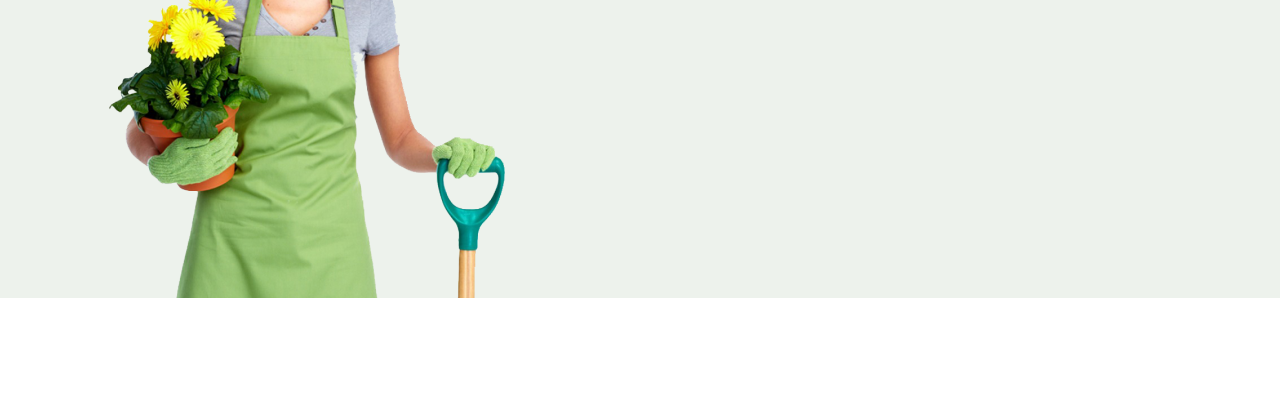
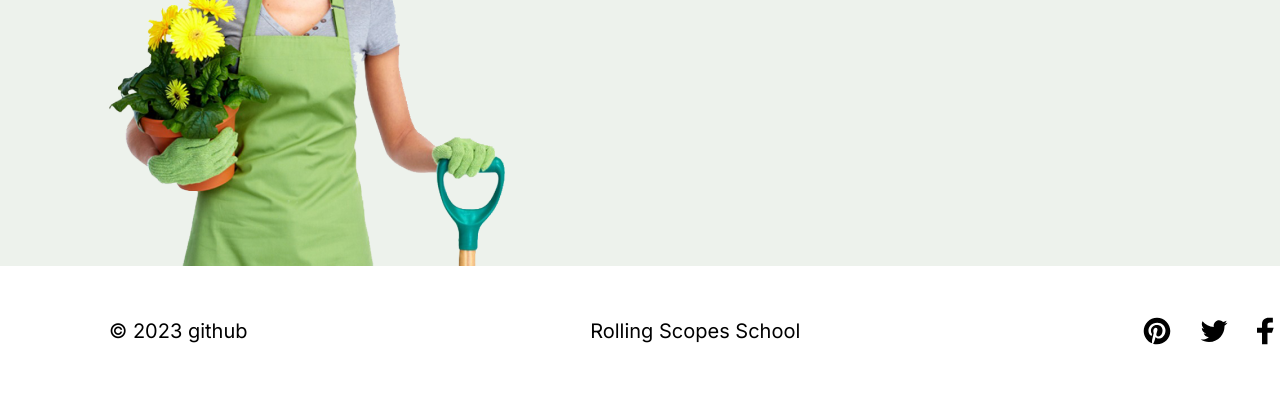
Before and after one commit to apribooting/rsschool-cv, a plain HTML site: page index.html in a window 1280 px wide. Shown: the part 3444-3840 px from the top of the page. Before the commit the page ends 3746 px from the top, so only its background shows below. Drawn offline with Linux system fonts and the light colour scheme; a web font is replaced by a local one.

Commit message:
feat: add footer

```diff
--- a/index.html
+++ b/index.html
@@ -226,6 +226,21 @@
             </div>
         </section>
     </main>
-
+    <footer>
+       <div class="footerContent">
+            <div class="footerData">
+                © 2023 github
+            </div>
+            <div class="footerData">
+            Rolling Scopes School
+            </div>
+            <div class="socialList">
+                <img src="/assets/img/Printerest.svg" alt="Printerest">
+                <img src="/assets/img/Twitter.svg" alt="Twitter">
+                <img src="/assets/img/FB.svg" alt="Facebook">
+                <img src="/assets/img/Inst.svg" alt="Instagram">
+            </div>
+        </div>
+    </footer>
 </body>
 </html>
--- a/style.css
+++ b/style.css
@@ -591,3 +591,46 @@ color: #717171;
     border-radius: 50%;
     background: #AEA1A1;
 }
+
+footer {
+    position: absolute;
+    width: 1440px;
+    height: 130px;
+    top: 3710px;
+    max-width: 1440px;
+    margin: 0 auto;
+    background: #FFFFFF;
+}
+
+.footerContent {
+    display: flex;
+    justify-content: space-between;
+    align-items: center;
+    position: relative;
+    width: 1222px;
+    height: 50px;
+    left: 109px;
+    top: 40px;
+}
+
+.footerData {
+    left: 7.57%;
+    right: 79.79%;
+    display: flex;
+    justify-content: space-between;
+
+    font-family: 'Inter';
+    font-style: normal;
+    font-weight: 400;
+    font-size: 20px;
+    line-height: 50px;
+
+    color: #000000;
+}
+
+.socialList {
+    width: 188px;
+    height: auto;
+    display: flex;
+    justify-content: space-between;
+}
```
Also changed, not shown: assets/img/FB.svg (added), assets/img/Inst.svg (added), assets/img/Printerest.svg (added), assets/img/Twitter.svg (added).
